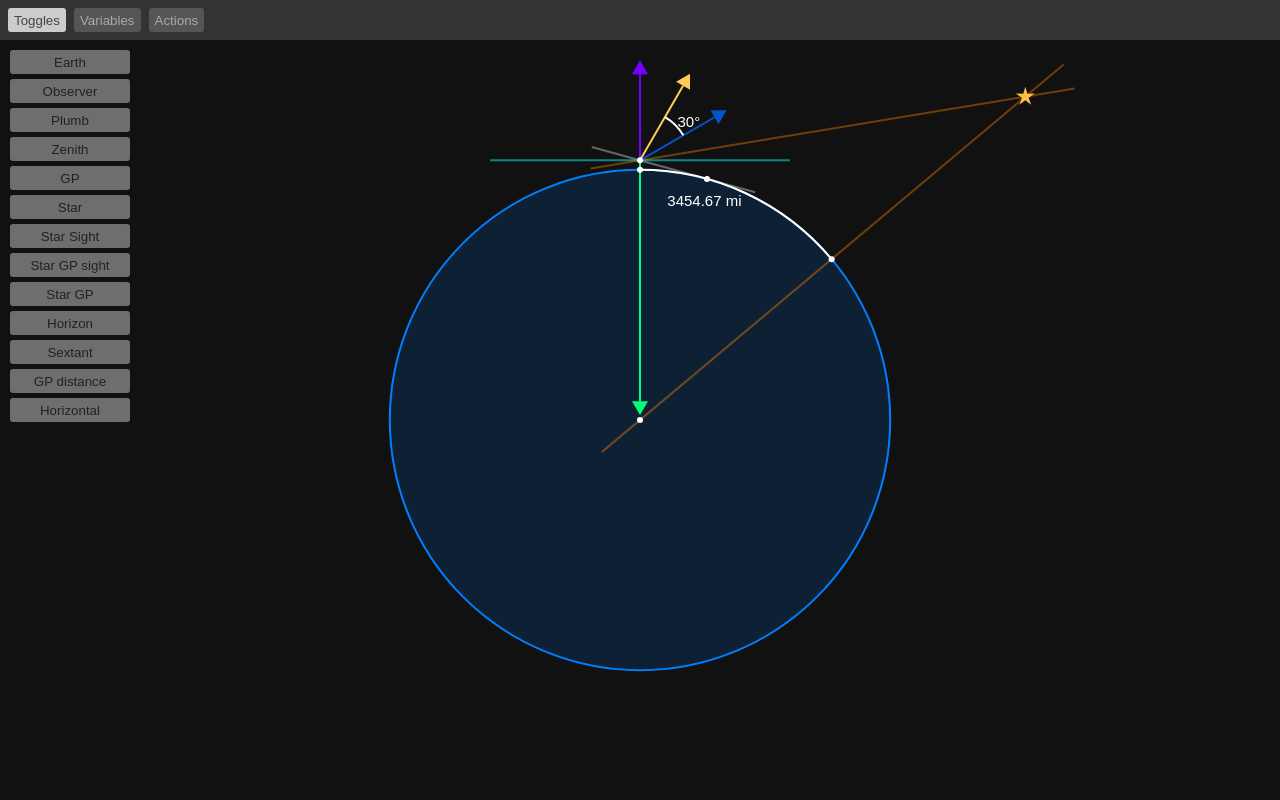
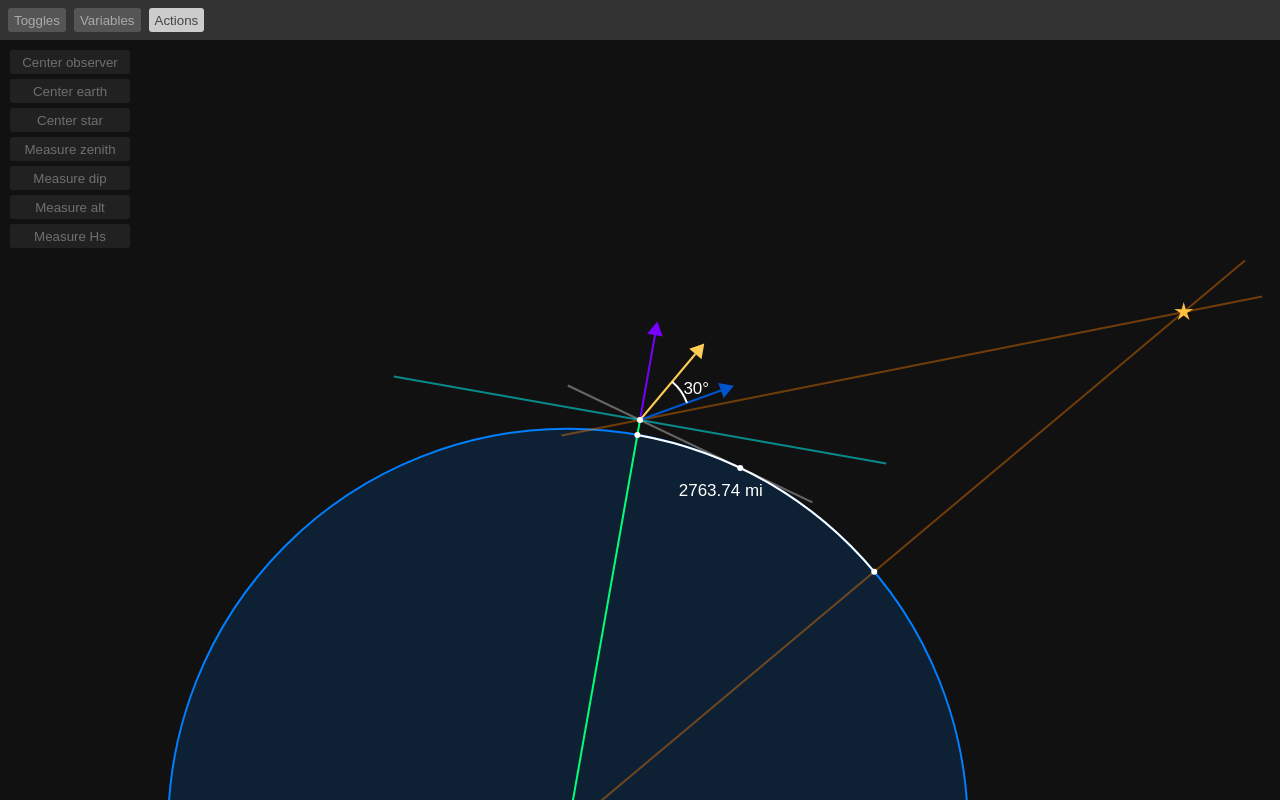
Before and after one commit to onlinebacon/celnav-diagram, a plain HTML site: page index.html in a window 1280 px wide. Drawn offline with Linux system fonts and the light colour scheme.

Commit message:
Add files via upload

```diff
--- a/js/drawing.js
+++ b/js/drawing.js
@@ -5,6 +5,9 @@ const { PI } = Math;
 const TAU = PI*2;
 const DEF_LINE_WID = 2;
 const DEF_SPOT_RAD = DEF_LINE_WID*1.5;
+const d150 = Trig.deg(150);
+const d210 = Trig.deg(210);
+const cos30 = Trig.cos(Trig.deg(30));
 
 export default class DrawingContext {
 	constructor(canvas) {
@@ -13,7 +16,6 @@ export default class DrawingContext {
 		this.bgColor = '#111';
 		this.canvasSize(canvas.width, canvas.height);
 		this.setCenter(0, 0);
-		this.scale = 1;
 	}
 	canvasSize(width, height) {
 		const { canvas } = this;
@@ -26,17 +28,11 @@ export default class DrawingContext {
 		this.cy = y;
 		return this;
 	}
-	unscaled(value) {
-		return value/this.scale;
-	}
-	__project([ x, y ]) {
-		const { canvas, cx, cy, scale } = this;
-		x = canvas.width/2 + (x - cx)*scale;
-		y = canvas.height/2 - (y - cy)*scale;
+	fromCenter([ x, y ]) {
+		const { canvas, cx, cy } = this;
+		x = canvas.width/2 + (x - cx);
+		y = canvas.height/2 - (y - cy);
 		return [ x, y ];
-	}
-	__scale(val) {
-		return val*this.scale;
 	}
 	clear() {
 		this.ctx.fillStyle = this.bgColor;
@@ -44,11 +40,11 @@ export default class DrawingContext {
 		return this;
 	}
 	moveTo(vec) {
-		this.ctx.moveTo(...this.__project(vec));
+		this.ctx.moveTo(...this.fromCenter(vec));
 		return this;
 	}
 	lineTo(vec) {
-		this.ctx.lineTo(...this.__project(vec));
+		this.ctx.lineTo(...this.fromCenter(vec));
 		return this;
 	}
 	lineWidth(val) {
@@ -61,7 +57,7 @@ export default class DrawingContext {
 			ctx.fillStyle = color;
 		}
 		ctx.beginPath();
-		ctx.arc(...this.__project(pos), this.__scale(DEF_SPOT_RAD), 0, TAU);
+		ctx.arc(...this.fromCenter(pos), DEF_SPOT_RAD, 0, TAU);
 		ctx.fill();
 		return this;
 	}
@@ -70,8 +66,8 @@ export default class DrawingContext {
 		if (color != null) {
 			ctx.fillStyle = color;
 		}
-		const [ cx, cy ] = this.__project(pos);
-		const r2 = this.__scale(radius);
+		const [ cx, cy ] = this.fromCenter(pos);
+		const r2 = radius;
 		const r1 = r2*0.35;
 		ctx.beginPath();
 		for (let i=0; i<5; ++i) {
@@ -94,7 +90,7 @@ export default class DrawingContext {
 
 		this.lineWidth(DEF_LINE_WID);
 		ctx.beginPath();
-		ctx.arc(...this.__project(center), this.__scale(radius), 0, TAU);
+		ctx.arc(...this.fromCenter(center), radius, 0, TAU);
 
 		if (fillColor !== null) {
 			ctx.fillStyle = fillColor;
@@ -141,11 +137,11 @@ export default class DrawingContext {
 		this.lineWidth(Math.min(DEF_LINE_WID, 0.1*dist));
 		ctx.beginPath();
 		this.moveTo(a);
-		this.lineTo(b.minus(dir.scale(tipSize*Trig.cos(Trig.deg(30)))));
+		this.lineTo(b.minus(dir.scale(tipSize*cos30)));
 		ctx.stroke();
 
-		const c = b.plus(dir.rot(Trig.deg(150)).scale(tipSize));
-		const d = b.plus(dir.rot(Trig.deg(210)).scale(tipSize));
+		const c = b.plus(dir.rot(d150).scale(tipSize));
+		const d = b.plus(dir.rot(d210).scale(tipSize));
 
 		ctx.beginPath();
 		this.moveTo(b);
@@ -156,41 +152,22 @@ export default class DrawingContext {
 	}
 	arc(center, radius, a, b, color) {
 		const { ctx } = this;
-		const [ x, y ] = this.__project(center);
+		const [ x, y ] = this.fromCenter(center);
 		ctx.strokeStyle = color;
 		ctx.beginPath();
-		ctx.arc(x, y, this.__scale(radius), -PI/2 + Trig.toRad(a), -PI/2 + Trig.toRad(b), false);
+		ctx.arc(x, y, radius, -PI/2 + Trig.toRad(a), -PI/2 + Trig.toRad(b), false);
 		ctx.stroke();
 		return this;
 	}
-	coordOf([ x, y ]) {
-		const { ax, bx, ay, by } = this;
-		return vec2((x - bx)/ax, (y - by)/ay);
-	}
-	comment(lines) {
-		const { ctx } = this;
-		ctx.textAlign = 'center';
-		ctx.textBaseline = 'bottom';
-		ctx.fillStyle = '#aaa';
-		let space = this.__scale(10);
-		let size = this.__scale(20);
-		const stride = space + size;
-		ctx.font = size + 'px arial';
-		for (let i=0; i<lines.length; ++i) {
-			const line = lines[lines.length - 1 - i];
-			ctx.fillText(line, this.canvas.width/2, this.canvas.height - (space + stride*i));
-		}
-		return this;
-	}
 	text(text, pos, color) {
-		const [ x, y ] = this.__project(pos);
+		const [ x, y ] = this.fromCenter(pos);
 		const { ctx } = this;
 		ctx.fillStyle = color;
 		ctx.fillText(text, x, y);
 		return this;
 	}
 	fontSize(value) {
-		this.ctx.font = this.__scale(value) + 'px arial';
+		this.ctx.font = value + 'px arial';
 		return this;
 	}
 	textAlign(type) {
--- a/js/main.js
+++ b/js/main.js
@@ -3,6 +3,7 @@ import * as DOM from './dom.js';
 import * as Scene from './scene.js';
 import * as Tabs from './tabs.js';
 import * as Toggles from './toggles.js';
+import * as Vars from './variables.js';
 
 const canvas = document.querySelector('canvas');
 const ctx = new DrawingContext(canvas);
@@ -24,9 +25,9 @@ fillScreenWithCanvas();
 
 window.addEventListener('resize', fillScreenWithCanvas);
 
-Tabs.add('Toggles', '.toggles', true);
+Tabs.add('Toggles', '.toggles');
 Tabs.add('Variables', '.variables');
-Tabs.add('Actions', '.actions');
+Tabs.add('Actions', '.actions', true);
 
 Toggles.create('Earth', 'earth', true);
 Toggles.create('Observer', 'observer', true);
@@ -64,3 +65,13 @@ window.addEventListener('keydown', e => {
 		}
 	}
 });
+
+window.addEventListener('wheel', e => {
+	const { deltaY } = e;
+	if (deltaY > 0) {
+		Vars.slide('scale', 0.005);
+	}
+	if (deltaY < 0) {
+		Vars.slide('scale', -0.005);
+	}
+});
--- a/js/scene.js
+++ b/js/scene.js
@@ -8,7 +8,7 @@ import * as Animation from './animation.js';
 import * as Miles from './miles.js';
 import { smooth } from './ease.js';
 
-const { VARS } = Vars;
+const { VALS } = Vars;
 
 let ctx = true ? null : new DrawingContext(null);
 
@@ -29,8 +29,8 @@ const COLOR = {
 
 const earthRadiusMiles = 3958.76;
 const starRadius = 10;
-const lineExcess = 50;
-const horizontalLen = 300;
+const lineExcess = 80;
+const horizontalLen = 500;
 
 const d360 = Trig.deg(360);
 const d180 = Trig.deg(180);
@@ -44,6 +44,8 @@ let starVecPos = vec2();
 let obsVecDir = vec2();
 let obsGPVecPos = vec2();
 let starGPVecPos = vec2();
+let hrzVecDir = vec2();
+let hrzVecPos = vec2();
 
 const CENTER_VEC   = 0x0;
 const CENTER_OBS   = 0x1;
@@ -51,7 +53,7 @@ const CENTER_EARTH = 0x2;
 const CENTER_STAR  = 0x3;
 
 let centerVec = vec2(0, 0);
-let center = CENTER_EARTH;
+let center = CENTER_OBS;
 
 const getCenter = () => {
 	switch (center) {
@@ -63,15 +65,22 @@ const getCenter = () => {
 };
 
 const recalculateVars = () => {
-	earthRadius = earthRadiusMiles*VARS.scale;
-	starHeight = VARS.star_height*VARS.scale;
-	obsHeight = VARS.obs_height*VARS.scale;
-	const starVecDir = vec2(0, 1).rot(VARS.star_dir);
-	obsVecDir = vec2(0, 1).rot(VARS.obs_dir);
+	earthRadius = earthRadiusMiles*VALS.scale;
+	starHeight = VALS.star_height*VALS.scale;
+	obsHeight = VALS.obs_height*VALS.scale;
+	const starVecDir = vec2(0, 1).rot(VALS.star_dir);
+	obsVecDir = vec2(0, 1).rot(VALS.obs_dir);
 	obsVecPos = obsVecDir.scale(earthRadius + obsHeight);
 	starVecPos = starVecDir.scale(earthRadius + starHeight);
 	obsGPVecPos = obsVecDir.scale(earthRadius);
 	starGPVecPos = starVecDir.scale(earthRadius);
+	const hip = earthRadius + obsHeight;
+	const adj = earthRadius;
+	const dip = Trig.acos(adj/hip);
+	hrzVecDir = vec2(1, 0).rot(VALS.obs_dir + dip);
+	const hrzDist = (hip**2 - adj**2)**0.5;
+	hrzVecPos = obsVecPos.plus(hrzVecDir.scale(hrzDist));
+
 };
 const drawLineWithExcess = (a, b, color) => {
 	const excess = b.minus(a).normalized().scale(lineExcess);
@@ -97,16 +106,10 @@ const drawDown = () => {
 };
 const drawUp = () => {
 	const a = obsVecPos;
-	const b = obsVecPos.plus(obsVecDir.scale(VARS.arrow_len));
+	const b = obsVecPos.plus(obsVecDir.scale(VALS.arrow_len));
 	ctx.arrow(a, b, COLOR.up);
 };
 const drawHorizon = () => {
-	const hip = earthRadius + obsHeight;
-	const adj = earthRadius;
-	const dip = Trig.acos(adj/hip);
-	const hrzVecDir = vec2(1, 0).rot(VARS.obs_dir + dip);
-	const hrzDist = (hip**2 - adj**2)**0.5;
-	const hrzVecPos = obsVecPos.plus(hrzVecDir.scale(hrzDist));
 	const a = obsVecPos.minus(hrzVecDir.scale(lineExcess));
 	const b = hrzVecPos.plus(hrzVecDir.scale(lineExcess));
 	ctx.line(a, b, COLOR.horizon);
@@ -118,19 +121,19 @@ const drawEarthCenterStarLine = () => drawLineWithExcess(
 	COLOR.starSight,
 );
 const drawSextant = () => {
-	const z1VecDir = vec2(0, 1).rot(VARS.obs_dir + VARS.sxt_idx_dir);
-	const z2VecDir = vec2(0, 1).rot(VARS.obs_dir + VARS.sxt_hrz_dir);
-	ctx.arrow(obsVecPos, obsVecPos.plus(z1VecDir.scale(VARS.arrow_len)), COLOR.z1);
-	ctx.arrow(obsVecPos, obsVecPos.plus(z2VecDir.scale(VARS.arrow_len)), COLOR.z2);
-	let angA = VARS.obs_dir + VARS.sxt_idx_dir;
-	let angB = VARS.obs_dir + VARS.sxt_hrz_dir;
-	if (VARS.sxt_idx_dir > VARS.sxt_hrz_dir) {
+	const z1VecDir = vec2(0, 1).rot(VALS.obs_dir + VALS.sxt_idx_dir);
+	const z2VecDir = vec2(0, 1).rot(VALS.obs_dir + VALS.sxt_hrz_dir);
+	ctx.arrow(obsVecPos, obsVecPos.plus(z1VecDir.scale(VALS.arrow_len)), COLOR.z1);
+	ctx.arrow(obsVecPos, obsVecPos.plus(z2VecDir.scale(VALS.arrow_len)), COLOR.z2);
+	let angA = VALS.obs_dir + VALS.sxt_idx_dir;
+	let angB = VALS.obs_dir + VALS.sxt_hrz_dir;
+	if (VALS.sxt_idx_dir > VALS.sxt_hrz_dir) {
 		[ angA, angB ] = [ angB, angA ];
 	}
-	const reading = Number(Trig.toDeg(VARS.sxt_hrz_dir - VARS.sxt_idx_dir).toFixed(1)) + '°';
-	ctx.arc(obsVecPos, VARS.arrow_len/2, angA, angB, COLOR.angle);
-	const textVecPos = obsVecPos.plus(vec2(0, 1).rot((angA + angB)/2).scale(VARS.arrow_len/2 + 3));
-	ctx.fontSize(15);
+	const reading = Number(Trig.toDeg(VALS.sxt_hrz_dir - VALS.sxt_idx_dir).toFixed(2)) + '°';
+	ctx.arc(obsVecPos, VALS.arrow_len/2, angA, angB, COLOR.angle);
+	const textVecPos = obsVecPos.plus(vec2(0, 1).rot((angA + angB)/2).scale(VALS.arrow_len/2 + 3));
+	ctx.fontSize(17);
 	ctx.textAlign('left').textBaseline('middle');
 	ctx.text(reading, textVecPos, COLOR.angle);
 };
@@ -141,16 +144,16 @@ const drawStarGP = () => {
 	ctx.spot(starGPVecPos, COLOR.spot);
 };
 const drawGPDistanceArc = () => {
-	let dif = (VARS.star_dir - VARS.obs_dir + d360)%d360;
-	ctx.arc(vec2(0, 0), earthRadius, VARS.obs_dir, VARS.obs_dir + dif, COLOR.angle);
+	let dif = (VALS.star_dir - VALS.obs_dir + d360)%d360;
+	ctx.arc(vec2(0, 0), earthRadius, VALS.obs_dir, VALS.obs_dir + dif, COLOR.angle);
 	let dist = Trig.toRad(dif)*earthRadiusMiles;
 	let text = Number(dist.toFixed(2)) + ' mi';
-	const midDirVec = vec2(0, 1).rot(VARS.obs_dir + dif/2);
-	ctx.textAlign('right').textBaseline('middle');
+	const midDirVec = vec2(0, 1).rot(VALS.obs_dir + dif/2);
+	ctx.fontSize(17).textAlign('right').textBaseline('middle');
 	ctx.text(text, midDirVec.scale(earthRadius - 10), COLOR.angle);
 };
 const drawHorizontal = () => {
-	const dif = vec2(horizontalLen/2, 0).rot(VARS.obs_dir);
+	const dif = vec2(horizontalLen/2, 0).rot(VALS.obs_dir);
 	const a = obsVecPos.plus(dif);
 	const b = obsVecPos.minus(dif);
 	ctx.line(a, b, COLOR.horizontal);
@@ -191,7 +194,7 @@ Vars.add({
 	name: 'scale',
 	min: 0.0001,
 	max: 150,
-	init: Number((250/earthRadiusMiles).toPrecision(3)),
+	init: Number((400/earthRadiusMiles).toPrecision(3)),
 	ease: Vars.exp10,
 	round: (val) => Number(val.toPrecision(3)),
 	parse: (str) => str.replace(/px\/mi\s*$/i, ''),
@@ -203,8 +206,8 @@ Vars.add({
 	name: 'obs_dir',
 	min: 0,
 	max: 360,
-	init: 0,
-	round: (val) => Number(val.toFixed(1)),
+	init: 10,
+	round: (val) => Number(val.toFixed(2)),
 	parse: (s) => Number(s.repalce(/\s*°\s*$/, '')),
 	format: (val) => val + '°',
 	map: (deg) => Trig.deg(deg),
@@ -228,7 +231,7 @@ Vars.add({
 	init: 50,
 	min: 0,
 	max: 360,
-	round: (val) => Number(val.toFixed(1)),
+	round: (val) => Number(val.toFixed(2)),
 	parse: (str) => Number(str.replace(/\s*°\s*$/, '')),
 	format: (val) => val + '°',
 	map: (deg) => Trig.deg(deg),
@@ -253,7 +256,7 @@ Vars.add({
 	min: 0,
 	max: 180,
 	ease: Vars.linear,
-	round: (val) => Number(val.toFixed(1)),
+	round: (val) => Number(val.toFixed(2)),
 	parse: (str) => Number(str.replace(/\s*°\s*$/, '')),
 	format: (val) => val + '°',
 	map: (deg) => Trig.deg(deg),
@@ -266,7 +269,7 @@ Vars.add({
 	min: 0,
 	max: 180,
 	ease: Vars.linear,
-	round: (val) => Number(val.toFixed(1)),
+	round: (val) => Number(val.toFixed(2)),
 	parse: (str) => Number(str.replace(/\s*°\s*$/, '')),
 	format: (val) => val + '°',
 	map: (deg) => Trig.deg(deg),
@@ -319,14 +322,64 @@ Actions.add('Center star', () => {
 	});
 });
 
-const calcAngle = ([ x, y ]) => {
-	const len = (x**2 + y**2)**0.5;
-	if (len === 0) {
-		return 0;
+const calcDir = (a, b, offset = 0) => {
+	const [ x, y ] = b.minus(a).normalized();
+	let angle = Trig.acos(y);
+	if (x < 0) {
+		angle = d360 - angle;
 	}
-	const abs = Trig.acos(y/len);
-	if (x >= 0) {
-		return abs;
-	}
-	return d360 - abs;
+	angle = (angle - offset + d360) % d360;
+	return angle;
 };
+
+Actions.add('Measure zenith', () => {
+	Animation.finishAll();
+	const idx0 = Trig.toDeg(VALS.sxt_idx_dir);
+	const idx1 = 0;
+	const hrz0 = Trig.toDeg(VALS.sxt_hrz_dir);
+	const hrz1 = Trig.toDeg(calcDir(obsVecPos, starVecPos, VALS.obs_dir));
+	Animation.animate(500, (t) => {
+		t = smooth(t);
+		Vars.set('sxt_idx_dir', idx0 + (idx1 - idx0)*t);
+		Vars.set('sxt_hrz_dir', hrz0 + (hrz1 - hrz0)*t);
+	});
+});
+
+Actions.add('Measure dip', () => {
+	Animation.finishAll();
+	const idx0 = Trig.toDeg(VALS.sxt_idx_dir);
+	const idx1 = 90;
+	const hrz0 = Trig.toDeg(VALS.sxt_hrz_dir);
+	const hrz1 = Trig.toDeg(calcDir(obsVecPos, hrzVecPos, VALS.obs_dir));
+	Animation.animate(500, (t) => {
+		t = smooth(t);
+		Vars.set('sxt_idx_dir', idx0 + (idx1 - idx0)*t);
+		Vars.set('sxt_hrz_dir', hrz0 + (hrz1 - hrz0)*t);
+	});
+});
+
+Actions.add('Measure alt', () => {
+	Animation.finishAll();
+	const idx0 = Trig.toDeg(VALS.sxt_idx_dir);
+	const idx1 = Trig.toDeg(calcDir(obsVecPos, starVecPos, VALS.obs_dir));
+	const hrz0 = Trig.toDeg(VALS.sxt_hrz_dir);
+	const hrz1 = 90;
+	Animation.animate(500, (t) => {
+		t = smooth(t);
+		Vars.set('sxt_idx_dir', idx0 + (idx1 - idx0)*t);
+		Vars.set('sxt_hrz_dir', hrz0 + (hrz1 - hrz0)*t);
+	});
+});
+
+Actions.add('Measure Hs', () => {
+	Animation.finishAll();
+	const idx0 = Trig.toDeg(VALS.sxt_idx_dir);
+	const idx1 = Trig.toDeg(calcDir(obsVecPos, starVecPos, VALS.obs_dir));
+	const hrz0 = Trig.toDeg(VALS.sxt_hrz_dir);
+	const hrz1 = Trig.toDeg(calcDir(obsVecPos, hrzVecPos, VALS.obs_dir));
+	Animation.animate(500, (t) => {
+		t = smooth(t);
+		Vars.set('sxt_idx_dir', idx0 + (idx1 - idx0)*t);
+		Vars.set('sxt_hrz_dir', hrz0 + (hrz1 - hrz0)*t);
+	});
+});
--- a/js/variables.js
+++ b/js/variables.js
@@ -1,7 +1,8 @@
 import * as DOM from './dom.js';
 
-export const VARS = {};
+export const VALS = {};
 const VIEW = {};
+const MAP = {};
 
 export const linear = {
 	fromNormal: (normal, min, max) => {
@@ -36,7 +37,7 @@ export const exp10 = {
 	},
 };
 
-let currentVar = {
+let currentVarConfig = {
 	name: '',
 	min: 0,
 	max: 1,
@@ -52,23 +53,28 @@ const divLabel = range.querySelector('.label');
 const inputText = range.querySelector('input[type="text"]');
 const inputRange = range.querySelector('input[type="range"]');
 
+const setNormal = (config, normal, round = true) => {
+	const { name, min, max, ease, map } = config;
+	const rawVal = ease.fromNormal(normal, min, max);
+	const value = round ? config.round(rawVal) : rawVal;
+	VIEW[name] = value;
+	VALS[name] = map(value);
+	return value;
+};
+
 inputRange.addEventListener('input', () => {
-	const { name, min, max, ease, round, format, map } = currentVar;
-	const normal = Number(inputRange.value);
-	const value = round(ease.fromNormal(normal, min, max));
-	VIEW[name] = value;
-	VARS[name] = map(value);
-	inputText.value = format(value);
+	const value = setNormal(currentVarConfig, Number(inputRange.value));
+	inputText.value = currentVarConfig.format(value);
 });
 
 inputText.addEventListener('change', () => {
-	const { name, min, max, ease, parse, map } = currentVar;
+	const { name, min, max, ease, parse, map } = currentVarConfig;
 	const value = parse(inputText.value);
 	if (isNaN(value)) {
 		return;
 	}
 	VIEW[name] = value;
-	VARS[name] = map(value);
+	VALS[name] = map(value);
 	const normal = ease.toNormal(value, min, max);
 	inputRange.value = normal;
 });
@@ -85,10 +91,11 @@ export const add = ({
 	parse = (s) => Number(s),
 	map = (value) => value,
 }) => {
+	const config = { label, name, init, min, max, ease, round, format, parse, map };
 	const button = DOM.create('button', [ DOM.text(label) ]);
 	document.querySelector('.variables').appendChild(button);
 	VIEW[name] = init;
-	VARS[name] = map(init);
+	VALS[name] = map(init);
 	button.addEventListener('click', () => {
 		if (DOM.hasClass(button, 'selected')) {
 			DOM.removeClass(button, 'selected');
@@ -105,6 +112,29 @@ export const add = ({
 		const value = VIEW[name];
 		inputText.value = format(value);
 		inputRange.value = ease.toNormal(value, min, max);
-		currentVar = { name, min, max, ease, round, format, parse, map };
+		currentVarConfig = config;
 	});
+	MAP[name] = config;
 };
+
+export const slide = (name, offset) => {
+	const config = MAP[name];
+	const { min, max, ease } = config;
+	const normal = ease.toNormal(VIEW[name], min, max) + offset;
+	const value = setNormal(config, normal);
+	if (config === currentVarConfig) {
+		inputRange.value = normal;
+		inputText.value = config.format(value);
+	}
+};
+
+export const set = (name, value, round) => {
+	const config = MAP[name];
+	const { min, max, ease } = config;
+	const normal = ease.toNormal(value, min, max);
+	value = setNormal(config, normal, round);
+	if (config === currentVarConfig) {
+		inputText.value = config.format(value);
+		inputRange.value = normal;
+	}
+};
```
Also changed, not shown: index.html (+1 -1 lines).
